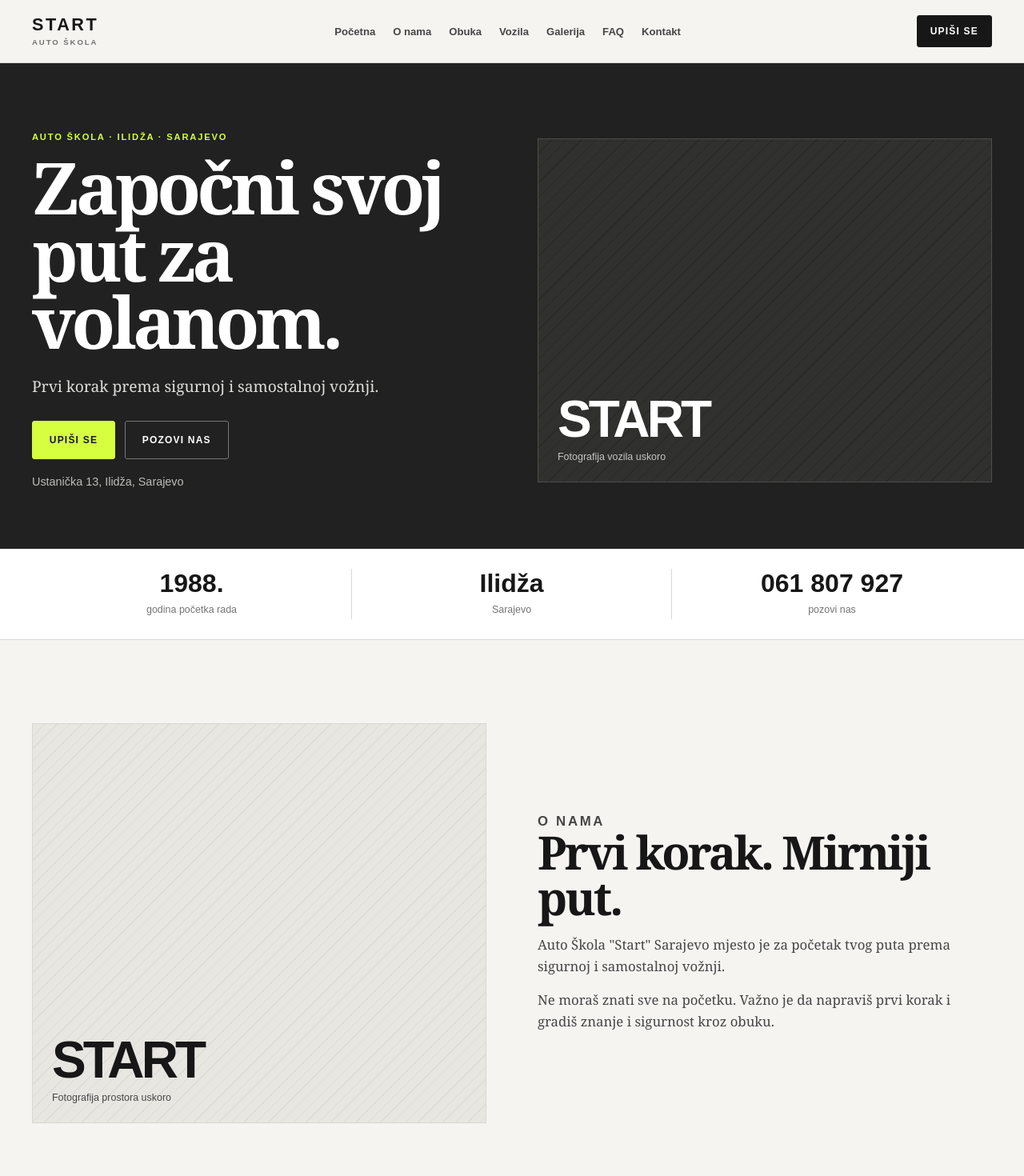
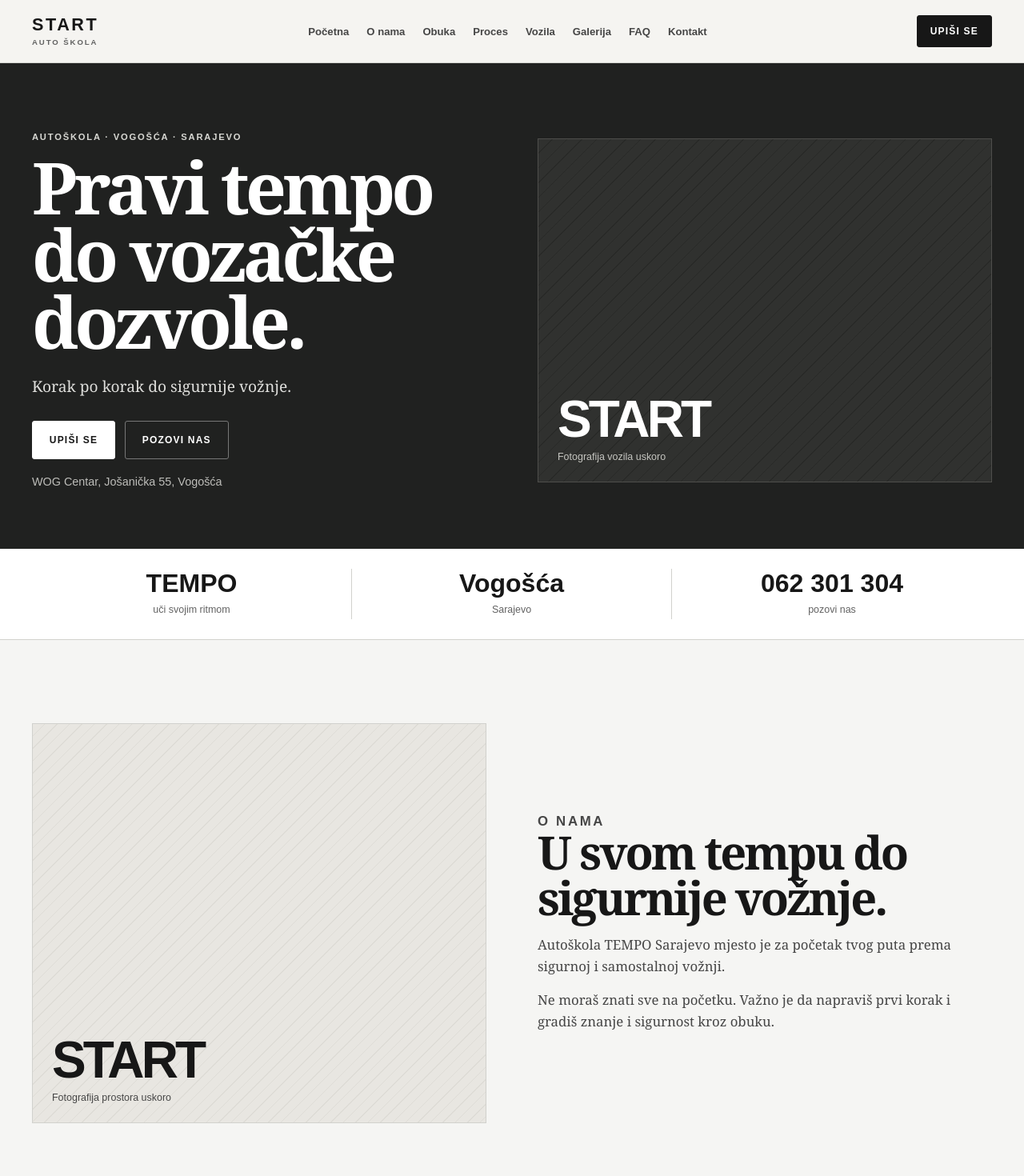
Before and after one commit to Ismail337914/autoskola-exit, a React (Vite) app: page / in a window 1280 px wide. Shown: the top 1470 px of the page at 80% size. Built offline with nearby package versions, Linux system fonts and the light colour scheme.

Commit message:
Adapt site for Autoškola Tempo Sarajevo

```diff
--- a/index.html
+++ b/index.html
@@ -3,15 +3,15 @@
   <head>
     <meta charset="UTF-8" />
     <meta name="viewport" content="width=device-width, initial-scale=1.0" />
-    <meta name="description" content="Auto Škola &quot;Start&quot; Sarajevo nalazi se na adresi Ustanička 13, Ilidža. Započni svoj put za volanom." />
+    <meta name="description" content="Autoškola TEMPO Sarajevo nalazi se u WOG Centru na adresi Jošanička 55, Vogošća. Korak po korak do sigurnije vožnje." />
     <meta name="robots" content="index, follow" />
-    <meta property="og:title" content="Auto Škola &quot;Start&quot; Sarajevo | Ilidža" />
-    <meta property="og:description" content="Auto Škola &quot;Start&quot; Sarajevo nalazi se na adresi Ustanička 13, Ilidža. Započni svoj put za volanom." />
+    <meta property="og:title" content="Autoškola TEMPO Sarajevo | Vogošća" />
+    <meta property="og:description" content="Korak po korak do sigurnije vožnje. Pronađi Autoškolu TEMPO u WOG Centru, Vogošća." />
     <meta property="og:type" content="website" />
     <meta property="og:image" content="/og-image.svg" />
     <meta property="og:url" content="/" />
     <link rel="canonical" href="/" />
-    <title>Auto Škola "Start" Sarajevo | Ilidža</title>
+    <title>Autoškola TEMPO Sarajevo | Vogošća</title>
     <link rel="icon" type="image/svg+xml" href="/favicon.svg" />
     <meta name="theme-color" content="#171717" />
   </head>
--- a/src/App.tsx
+++ b/src/App.tsx
@@ -4,6 +4,7 @@ const navItems = [
   { label: 'Početna', href: '#top' },
   { label: 'O nama', href: '#about' },
   { label: 'Obuka', href: '#training' },
+  { label: 'Proces', href: '#process' },
   { label: 'Vozila', href: '#vehicles' },
   { label: 'Galerija', href: '#gallery' },
   { label: 'FAQ', href: '#faq' },
@@ -21,16 +22,16 @@ const benefits = [
   ['Jasan početak', 'Od prvog poziva znaš koji su naredni koraci.'],
   ['Sigurnost na prvom mjestu', 'Obuka se temelji na razumijevanju saobraćaja i odgovornoj vožnji.'],
   ['Podrška kroz proces', 'Pitanja i nedoumice rješavaš uz podršku tokom obuke.'],
-  ['Lokacija na Ilidži', 'Pronađi nas na adresi Ustanička 13, Ilidža, Sarajevo.']
+  ['Praktična lokacija', 'Pronađi nas u WOG Centru na adresi Jošanička 55, Vogošća.']
 ];
 
 const trainingPoints = ['razumijevanje saobraćaja', 'kontrola vozila', 'opažanje i procjena situacije', 'donošenje odluka', 'sigurno ponašanje', 'samopouzdanje u vožnji'];
 
 const faqs = [
-  ['Gdje se nalazi Auto Škola "Start"?', `Na adresi ${school.address}.`],
+  ['Gdje se nalazi Autoškola TEMPO?', `U WOG Centru, na adresi ${school.address}.`],
   ['Kako mogu kontaktirati autoškolu?', `Telefonom na ${school.phone}.`],
   ['Kako mogu započeti obuku?', 'Pozovi nas kako bi dobio aktuelne informacije o upisu i narednim koracima.'],
-  ['Od kada autoškola posluje?', `Javno dostupne informacije navode da autoškola posluje od ${school.operatingSince}`]
+  ['Da li je moguće plaćanje na rate?', 'Javne informacije navode mogućnost plaćanja na rate. Za aktuelne uslove pozovi autoškolu.']
 ];
 
 const structuredData = {
@@ -38,11 +39,10 @@ const structuredData = {
   '@type': 'DrivingSchool',
   name: school.name,
   telephone: school.phone,
-  foundingDate: '1988',
   address: {
     '@type': 'PostalAddress',
-    streetAddress: 'Ustanička 13',
-    addressLocality: 'Ilidža',
+    streetAddress: 'Jošanička 55',
+    addressLocality: 'Vogošća',
     addressRegion: 'Sarajevo',
     addressCountry: 'BA'
   },
@@ -70,9 +70,9 @@ function App() {
           <section className="hero">
             <div className="container hero-grid">
               <div className="hero-copy">
-                <p className="eyebrow">AUTO ŠKOLA · ILIDŽA · SARAJEVO</p>
-                <h1>Započni svoj put za volanom.</h1>
-                <p className="lead">Prvi korak prema sigurnoj i samostalnoj vožnji.</p>
+                <p className="eyebrow">AUTOŠKOLA · VOGOŠĆA · SARAJEVO</p>
+                <h1>Pravi tempo do vozačke dozvole.</h1>
+                <p className="lead">Korak po korak do sigurnije vožnje.</p>
                 <div className="cta-row">
                   <a href="#contact" className="button button-primary">UPIŠI SE</a>
                   <a href={school.phoneHref} className="button button-secondary">POZOVI NAS</a>
@@ -87,9 +87,9 @@ function App() {
 
           <section className="trust-bar" aria-label="Osnovne informacije">
             <div className="container trust-grid">
-              <div><strong>1988.</strong><span>godina početka rada</span></div>
-              <div><strong>Ilidža</strong><span>Sarajevo</span></div>
-              <div><strong>061 807 927</strong><span>pozovi nas</span></div>
+              <div><strong>TEMPO</strong><span>uči svojim ritmom</span></div>
+              <div><strong>Vogošća</strong><span>Sarajevo</span></div>
+              <div><strong>062 301 304</strong><span>pozovi nas</span></div>
             </div>
           </section>
 
@@ -98,12 +98,14 @@ function App() {
               <div className="visual-placeholder about-placeholder"><span>START</span><small>Fotografija prostora uskoro</small></div>
               <div className="section-copy">
                 <p className="section-kicker">O nama</p>
-                <h2>Prvi korak. Mirniji put.</h2>
-                <p>Auto Škola "Start" Sarajevo mjesto je za početak tvog puta prema sigurnoj i samostalnoj vožnji.</p>
+                <h2>U svom tempu do sigurnije vožnje.</h2>
+                <p>Autoškola TEMPO Sarajevo mjesto je za početak tvog puta prema sigurnoj i samostalnoj vožnji.</p>
                 <p>Ne moraš znati sve na početku. Važno je da napraviš prvi korak i gradiš znanje i sigurnost kroz obuku.</p>
               </div>
             </div>
           </section>
+
+          <section id="process" className="section process-section"><div className="container"><div className="section-heading center"><p className="section-kicker">Proces</p><h2>Ritam koji prati tvoj napredak.</h2></div><div className="steps-grid">{steps.map(([number, title, text]) => <article key={number} className="step-card"><span>{number}</span><h3>{title}</h3><p>{text}</p></article>)}</div></div></section>
 
           <section className="section section-alt">
             <div className="container">
@@ -127,7 +129,7 @@ function App() {
 
           <section id="gallery" className="section"><div className="container"><div className="section-heading center"><p className="section-kicker">Galerija</p><h2>Mjesto za stvarne Start fotografije.</h2></div><div className="gallery-grid">{['Vozilo', 'Obuka', 'Lokacija', 'Detalj'].map((label) => <div key={label} className="gallery-tile"><span>{label}</span><small>Fotografija uskoro</small></div>)}</div></div></section>
 
-          <section id="contact" className="section location-section section-alt"><div className="container location-grid"><div className="location-copy"><p className="section-kicker">Kontakt</p><h2>Spreman za prvi korak?</h2><p className="brand-line">{school.name}</p><p>{school.address}</p><div className="contact-phone-block"><a href={school.phoneHref}>{school.phone}</a></div><div className="cta-row location-actions"><a href={school.phoneHref} className="button button-primary">POZOVI NAS</a><a href={school.googleMapsUrl} className="button button-secondary" target="_blank" rel="noreferrer">OTVORI LOKACIJU</a></div></div><div className="map-card"><span>LOKACIJA</span><strong>Ustanička 13<br />Ilidža, Sarajevo</strong><a href={school.googleMapsUrl} target="_blank" rel="noreferrer">Otvori Google Maps →</a></div></div></section>
+          <section id="contact" className="section location-section section-alt"><div className="container location-grid"><div className="location-copy"><p className="section-kicker">Kontakt</p><h2>Spreman za prvi korak?</h2><p className="brand-line">{school.name}</p><p>{school.address}</p><div className="contact-phone-block"><a href={school.phoneHref}>{school.phone}</a></div><p className="contact-email"><a href={`mailto:${school.email}`}>{school.email}</a></p><div className="cta-row location-actions"><a href={school.phoneHref} className="button button-primary">POZOVI NAS</a><a href={school.googleMapsUrl} className="button button-secondary" target="_blank" rel="noreferrer">OTVORI LOKACIJU</a></div></div><div className="map-card"><span>LOKACIJA</span><strong>Jošanička 55<br />Vogošća, Sarajevo</strong><a href={school.googleMapsUrl} target="_blank" rel="noreferrer">Otvori Google Maps →</a></div></div></section>
 
           <section id="faq" className="section"><div className="container"><div className="section-heading center"><p className="section-kicker">FAQ</p><h2>Najčešća pitanja.</h2></div><div className="faq-list">{faqs.map(([q, a], index) => <details key={q} className="faq-item" open={index === 0}><summary>{q}</summary><p>{a}</p></details>)}</div></div></section>
 
@@ -136,7 +138,7 @@ function App() {
 
         <footer className="site-footer"><div className="container footer-grid"><div><p className="footer-brand">{school.name}</p><p>{school.address}</p></div><div><ul className="footer-list simple">{navItems.map((item) => <li key={item.label}><a href={item.href}>{item.label}</a></li>)}</ul></div><div><ul className="footer-list"><li><a href={school.phoneHref}>{school.phone}</a></li><li><a href={school.googleMapsUrl} target="_blank" rel="noreferrer">Google Maps</a></li></ul></div></div></footer>
       </div>
-      <a href={school.phoneHref} className="mobile-cta">POZOVI 061 807 927</a>
+      <a href={school.phoneHref} className="mobile-cta">POZOVI 062 301 304</a>
     </>
   );
 }
--- a/src/data/school.ts
+++ b/src/data/school.ts
@@ -1,9 +1,9 @@
 export const school = {
-  name: 'Auto Škola "Start" Sarajevo',
-  phone: '061 807 927',
-  phoneHref: 'tel:+38761807927',
-  address: 'Ustanička 13, Ilidža, Sarajevo',
-  city: 'Ilidža, Sarajevo',
-  googleMapsUrl: 'https://www.google.com/maps/search/?api=1&query=Ustanicka+13%2C+Ilidza%2C+Sarajevo',
-  operatingSince: '1988.'
+  name: 'Autoškola TEMPO Sarajevo',
+  phone: '062 301 304',
+  phoneHref: 'tel:+38762301304',
+  email: 'deniskorjenic4@gmail.com',
+  address: 'WOG Centar, Jošanička 55, Vogošća',
+  city: 'Vogošća, Sarajevo',
+  googleMapsUrl: 'https://www.google.com/maps/search/?api=1&query=WOG+Centar%2C+Josanicka+55%2C+Vogosca'
 };
--- a/src/data/seo.ts
+++ b/src/data/seo.ts
@@ -1,6 +1,6 @@
 export const seo = {
-  title: 'Auto Škola "Start" Sarajevo | Ilidža',
-  description: 'Auto Škola "Start" Sarajevo nalazi se na adresi Ustanička 13, Ilidža. Započni svoj put za volanom.',
+  title: 'Autoškola TEMPO Sarajevo | Vogošća',
+  description: 'Autoškola TEMPO Sarajevo nalazi se u WOG Centru na adresi Jošanička 55, Vogošća. Korak po korak do sigurnije vožnje.',
   canonical: '/',
   ogImage: '/og-image.svg'
 };
--- a/src/styles.css
+++ b/src/styles.css
@@ -1,4 +1,4 @@
-:root { --ink: #171717; --soft-ink: #464646; --muted: #737373; --paper: #f5f4f1; --white: #fff; --line: #d9d7d2; --accent: #d6ff3f; --dark: #202120; --max-width: 1200px; }
+:root { --ink: #171717; --soft-ink: #464646; --muted: #626262; --paper: #f5f5f3; --white: #fff; --line: #d1d1cd; --accent: #e8e8e4; --dark: #202120; --max-width: 1200px; }
 * { box-sizing: border-box; }
 html { scroll-behavior: smooth; }
 body { margin: 0; background: var(--paper); color: var(--ink); font-family: Georgia, 'Times New Roman', serif; line-height: 1.6; }
@@ -26,14 +26,14 @@ button, input, textarea, select { font: inherit; }
 .hero-grid, .about-grid, .training-layout, .location-grid { display: grid; grid-template-columns: 1fr 1fr; gap: 64px; align-items: center; }
 .eyebrow, .section-kicker { margin: 0 0 14px; font: 800 .7rem Arial, sans-serif; letter-spacing: .16em; text-transform: uppercase; }
 .eyebrow, .section-kicker { color: var(--muted); }
-.hero .eyebrow, .section-kicker.light { color: var(--accent); }
+.hero .eyebrow, .section-kicker.light { color: #d7d7d2; }
 h1, h2, h3, p { overflow-wrap: anywhere; }
 h1, h2, h3 { font-weight: 700; }
 .hero h1 { max-width: 670px; margin: 0; font-size: clamp(3.3rem, 7vw, 6.5rem); line-height: .94; letter-spacing: -.055em; }
 .lead { max-width: 520px; margin: 24px 0 0; color: #dededb; font-size: 1.2rem; }
 .cta-row { display: flex; flex-wrap: wrap; gap: 12px; margin-top: 28px; }
 .location-line { margin: 20px 0 0; color: #bdbdb9; font: .9rem Arial, sans-serif; }
-.hero .button-primary { background: var(--accent); border-color: var(--accent); color: var(--ink); }
+.hero .button-primary { background: var(--white); border-color: var(--white); color: var(--ink); }
 .hero .button-secondary { border-color: #777; color: var(--white); }
 .hero .button-secondary:hover, .hero .button-secondary:focus-visible { background: var(--white); color: var(--ink); }
 .visual-placeholder { min-height: 300px; display: flex; flex-direction: column; justify-content: flex-end; padding: 24px; border: 1px solid var(--line); background: repeating-linear-gradient(135deg, #e8e6e1, #e8e6e1 10px, #dedcd6 10px, #dedcd6 11px); color: var(--ink); }
@@ -79,9 +79,9 @@ h2 { max-width: 700px; margin: 0 0 18px; font-size: clamp(2.2rem, 4.5vw, 4.4rem)
 .contact-phone-block { margin-top: 20px; font: 900 1.8rem Arial, sans-serif; }
 .location-actions { margin-top: 25px; }
 .map-card { min-height: 430px; display: flex; flex-direction: column; justify-content: flex-end; padding: 28px; background: var(--dark); color: var(--white); }
-.map-card span { color: var(--accent); font: 800 .7rem Arial, sans-serif; letter-spacing: .15em; }
+.map-card span { color: #d7d7d2; font: 800 .7rem Arial, sans-serif; letter-spacing: .15em; }
 .map-card strong { margin: 12px 0 24px; font-size: clamp(2rem, 4vw, 3.8rem); line-height: .98; }
-.map-card a { color: var(--accent); font: 700 .85rem Arial, sans-serif; }
+.map-card a { color: var(--white); font: 700 .85rem Arial, sans-serif; text-decoration: underline; text-underline-offset: 4px; }
 .faq-list { max-width: 900px; margin: auto; }
 .faq-item { margin-bottom: 12px; padding: 0 22px; }
 .faq-item summary { padding: 20px 0; cursor: pointer; font-weight: 700; }
@@ -98,7 +98,13 @@ h2 { max-width: 700px; margin: 0 0 18px; font-size: clamp(2.2rem, 4.5vw, 4.4rem)
 .footer-list { padding: 0; margin: 0; list-style: none; color: #bcbcb7; font: .9rem Arial, sans-serif; }
 .footer-list li { margin-bottom: 8px; }
 .footer-list.simple { display: grid; grid-template-columns: 1fr 1fr; }
+.steps-grid { display: grid; grid-template-columns: repeat(4, 1fr); gap: 16px; }
+.step-card { padding: 25px; border-top: 2px solid var(--ink); background: var(--white); }
+.step-card > span { color: var(--muted); font: 800 .75rem Arial, sans-serif; }
+.step-card h3 { margin: 35px 0 10px; font-size: 1.25rem; }
+.step-card p { margin: 0; color: var(--soft-ink); font-size: .98rem; }
+.contact-email a { color: var(--ink); text-decoration: underline; text-underline-offset: 4px; }
 .mobile-cta { display: none; }
-@media (max-width: 980px) { .main-nav { display: none; } .hero-grid, .about-grid, .training-layout, .location-grid, .final-cta-inner { grid-template-columns: 1fr; gap: 36px; } .card-grid { grid-template-columns: repeat(2, 1fr); } .vehicle-showcase { grid-template-columns: 1fr; } .footer-grid { grid-template-columns: 1fr 1fr; } }
-@media (max-width: 640px) { .container { width: min(var(--max-width), calc(100% - 28px)); } .header-inner { min-height: 68px; } .header-inner > .button { display: none; } .hero { padding: 64px 0; } .hero h1 { font-size: clamp(3rem, 15vw, 4.7rem); } .section { padding: 72px 0; } .trust-grid, .card-grid, .gallery-grid, .footer-grid { grid-template-columns: 1fr; } .trust-grid div { padding: 14px 0; border-right: 0; border-bottom: 1px solid var(--line); } .trust-grid div:last-child { border-bottom: 0; } .check-list { grid-template-columns: 1fr; } .gallery-tile { min-height: 180px; } .cta-row, .location-actions { display: grid; grid-template-columns: 1fr; } .mobile-cta { position: fixed; left: 14px; right: 14px; bottom: 14px; z-index: 30; display: flex; align-items: center; justify-content: center; min-height: 52px; background: var(--accent); color: var(--ink); font: 800 .8rem Arial, sans-serif; box-shadow: 0 8px 24px rgba(0,0,0,.2); } body { padding-bottom: 80px; } }
+@media (max-width: 980px) { .main-nav { display: none; } .hero-grid, .about-grid, .training-layout, .location-grid, .final-cta-inner { grid-template-columns: 1fr; gap: 36px; } .card-grid, .steps-grid { grid-template-columns: repeat(2, 1fr); } .vehicle-showcase { grid-template-columns: 1fr; } .footer-grid { grid-template-columns: 1fr 1fr; } }
+@media (max-width: 640px) { .container { width: min(var(--max-width), calc(100% - 28px)); } .header-inner { min-height: 68px; } .header-inner > .button { display: none; } .hero { padding: 64px 0; } .hero h1 { font-size: clamp(3rem, 15vw, 4.7rem); } .section { padding: 72px 0; } .trust-grid, .card-grid, .steps-grid, .gallery-grid, .footer-grid { grid-template-columns: 1fr; } .trust-grid div { padding: 14px 0; border-right: 0; border-bottom: 1px solid var(--line); } .trust-grid div:last-child { border-bottom: 0; } .check-list { grid-template-columns: 1fr; } .gallery-tile { min-height: 180px; } .cta-row, .location-actions { display: grid; grid-template-columns: 1fr; } .mobile-cta { position: fixed; left: 14px; right: 14px; bottom: 14px; z-index: 30; display: flex; align-items: center; justify-content: center; min-height: 52px; background: var(--white); color: var(--ink); font: 800 .8rem Arial, sans-serif; box-shadow: 0 8px 24px rgba(0,0,0,.2); } body { padding-bottom: 80px; } }
 @media (prefers-reduced-motion: reduce) { html { scroll-behavior: auto; } *, *::before, *::after { transition: none !important; } }
```
Also changed, not shown: 6 other files (tests, documents, lock files or other folders).
